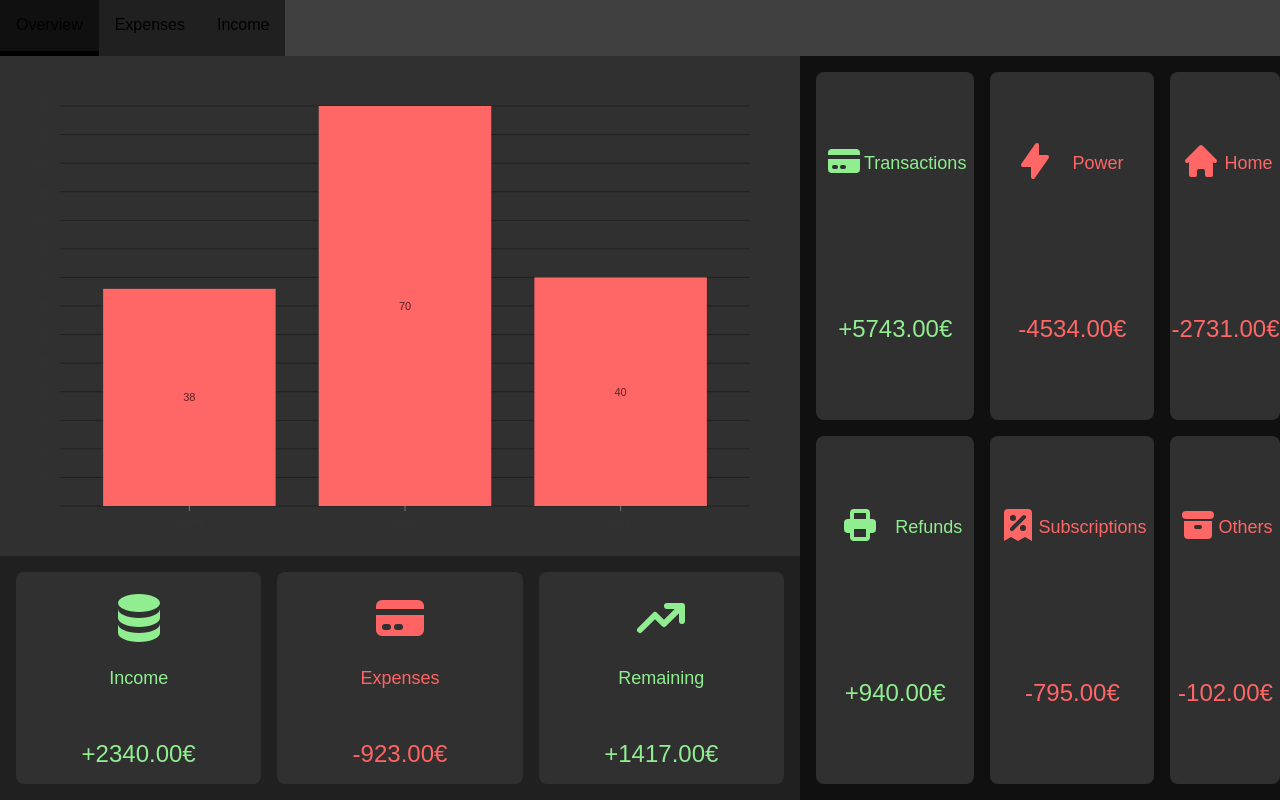
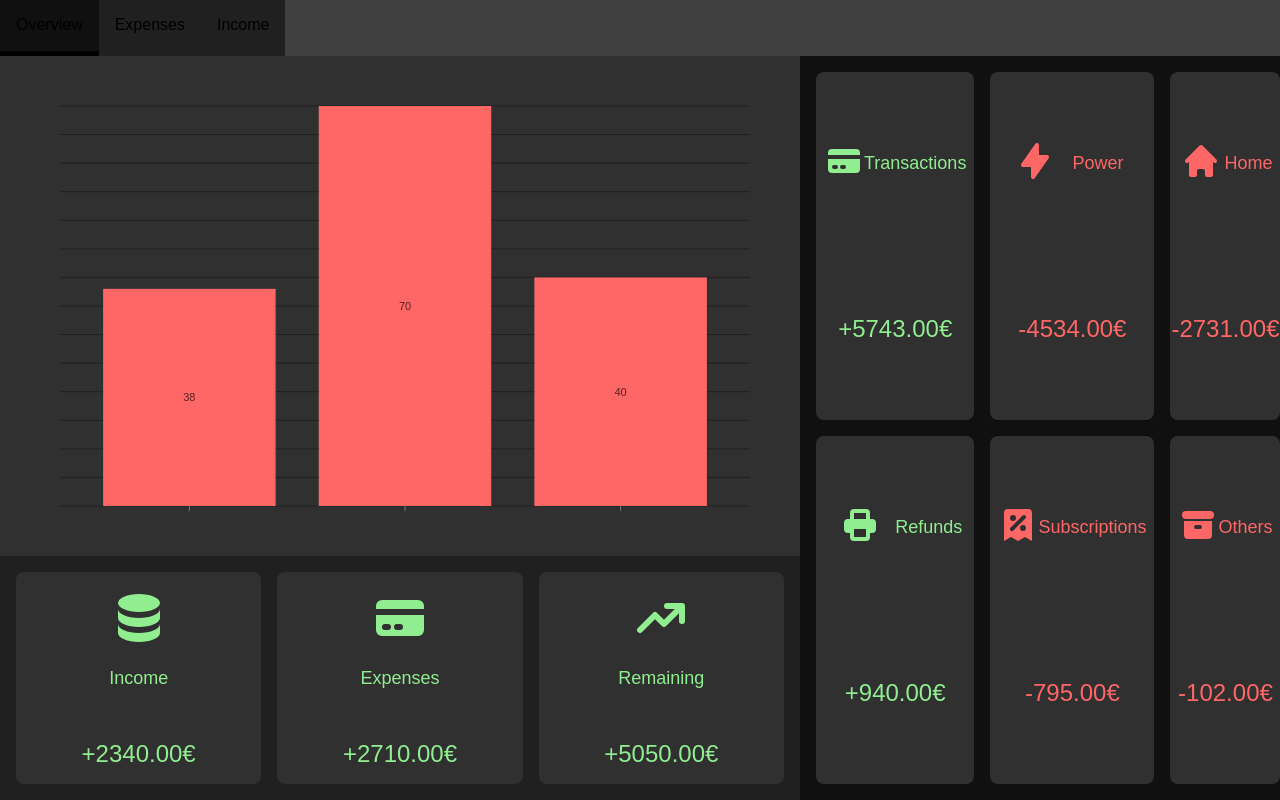
Before and after one commit to G4mingJon4s/expenseCalc, a Next.js app: page / in a window 1280 px wide. Built offline with nearby package versions, Linux system fonts and the light colour scheme; a web font is replaced by a local one.

Commit message:
added calculating total expense cost to panel

```diff
--- a/src/pages/index.tsx
+++ b/src/pages/index.tsx
@@ -40,7 +40,7 @@ export default function Home({ months, expenses }: Props) {
 					<ExpenseGraph />
 				</div>
 				<div className={styles["details"]}>
-					<Details expenses={923} income={2340}/>
+					<Details expenses={expenses.reduce((acc, cur) => acc + cur.total, 0)} income={2340}/>
 				</div>
 			</div>
 		</>
```
